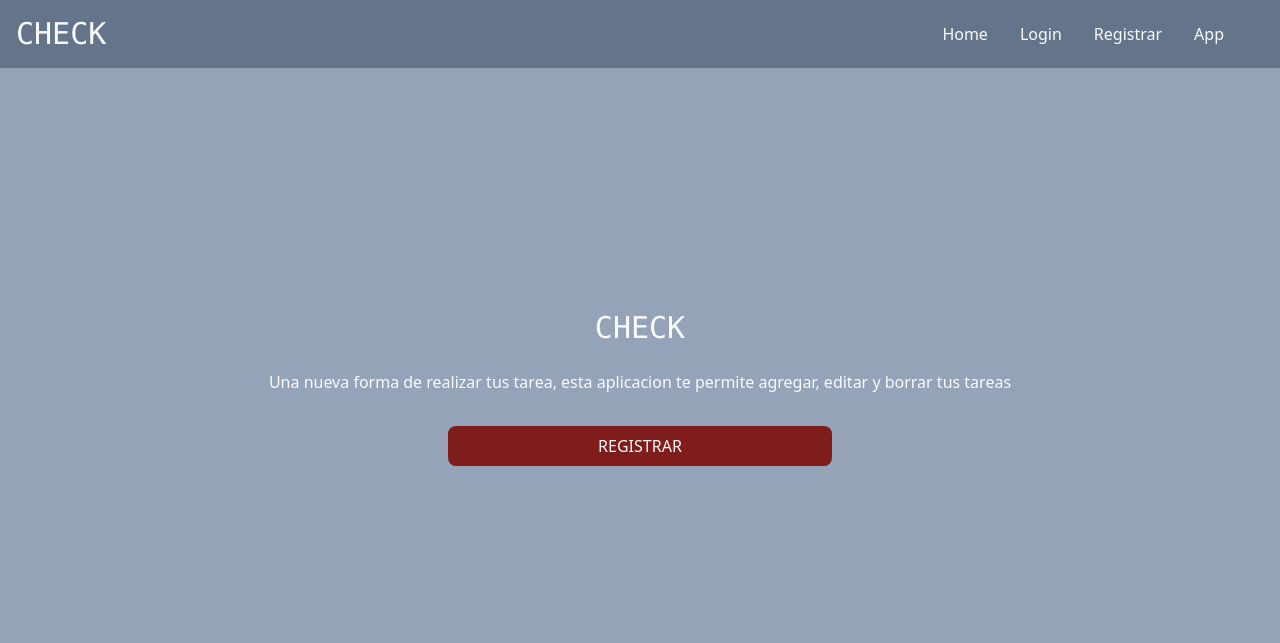
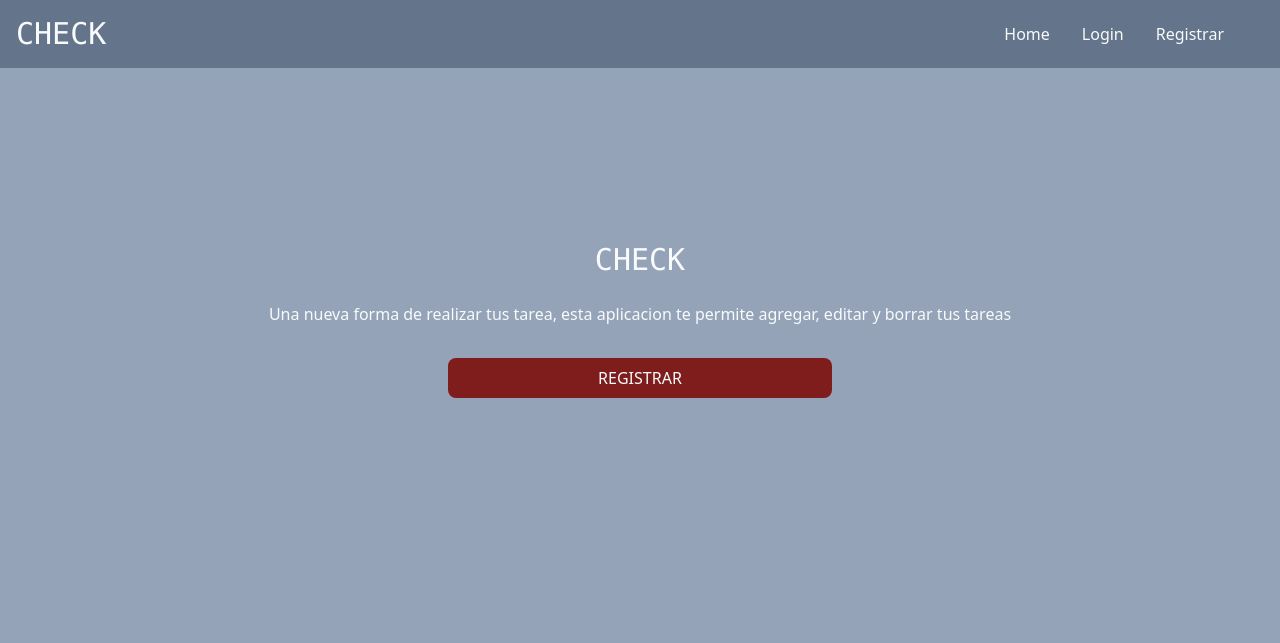
Before and after one commit to edurebolledo21/AppTodo, a website: page views/home/index.html in a window 1280 px wide. Drawn offline with nearby package versions, Linux system fonts and the light colour scheme.

Commit message:
modificación html

```diff
--- a/views/home/index.html
+++ b/views/home/index.html
@@ -9,9 +9,8 @@
     <title>Document</title>
 </head>
 
-<body class="h-screen text-slate-50">
-    <div class="h-full bg-slate-400 dark:bg-slate-800">
-        <nav class="flex items-center flex-row justify-between p-4 bg-slate-500 dark:bg-slate-900" id="navegation-bar">
+<body class="text-slate-50">
+    <nav class="absolute w-full flex items-center flex-row justify-between p-4 bg-slate-500 dark:bg-slate-900" id="navegation-bar">
         <h1 class="text-3xl font-mono" id="title">CHECK</h1>
         <div class="flex flex-row gap-8 mx-10" id="options">
             <a href="/">
@@ -23,13 +22,11 @@
             <a href="/registro/">
                 <h2 class="cursor-pointer">Registrar</h2>
             </a>
-                <a href="/app/">
-                    <h2 class="cursor-pointer">App</h2>
-                </a>
         </div>
     </nav>
 
-        <div class="h-4/5 flex justify-center items-center flex-col">
+    <div class="h-screen w-full bg-slate-400 dark:bg-slate-800">
+        <div class="h-4/5 w-full flex justify-center items-center flex-col p-4">
             <div class="flex gap-8 flex-col items-center p-8">
                 <div class="flex flex-col justify-center items-center">
                     <p class="text-3xl font-mono" id="titulo">CHECK</p><br>
```
Also changed, not shown: views/app/index.html (+2 -2 lines), views/registro/index.html (+1 -4 lines), 1 other file. Lines whose indentation alone changed are shown as unchanged.
